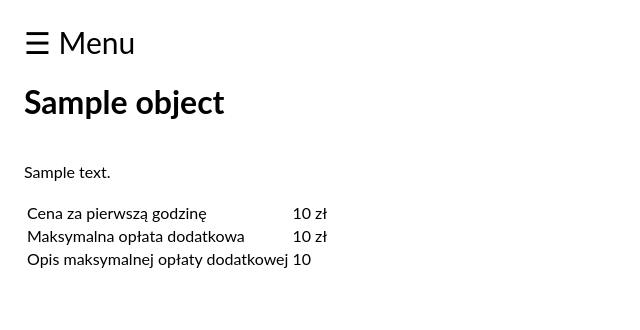
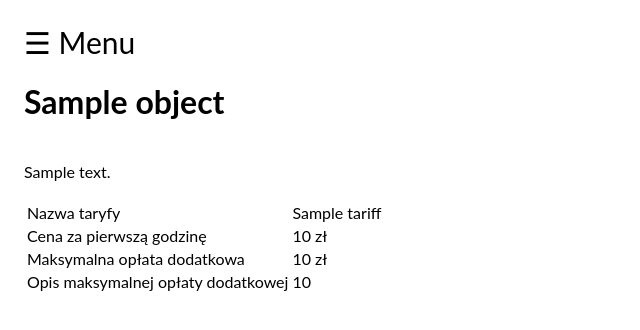
Before and after one commit to rjedel/check-car-park, a Django app: template car_park/templates/car_park/carpark_detail.html in a window 1280 px wide. Shown: the top 330 px of the page, without its empty margins (0-640 px from the left). Run offline with Django 3.2, Linux system fonts and the light colour scheme; the template is opened without the code that fills it: most values are stand-ins (such as "Sample title", 1, 10 or a date in 2020).

Commit message:
add new attributes

```diff
--- a/car_park/templates/car_park/carpark_detail.html
+++ b/car_park/templates/car_park/carpark_detail.html
@@ -20,25 +20,31 @@
     {% if object.free_of_charge %}
         <p>Parking bezpłatny</p>
     {% endif %}
-    {% if object.price_list %}
+    {% if object.tariff %}
         <br>
         <table>
-            {% if object.price_list.first_hour_fee %}
+            {% if object.tariff.tariffs_name %}
+                <tr>
+                    <td>Nazwa taryfy</td>
+                    <td>{{ object.tariff.tariffs_name }}</td>
+                </tr>
+            {% endif %}
+            {% if object.tariff.first_hour_fee %}
                 <tr>
                     <td>Cena za pierwszą godzinę</td>
-                    <td>{{ object.price_list.first_hour_fee }} zł</td>
+                    <td>{{ object.tariff.first_hour_fee }} zł</td>
                 </tr>
             {% endif %}
-            {% if object.price_list.maximum_additional_fee %}
+            {% if object.tariff.maximum_additional_fee %}
                 <tr>
                     <td>Maksymalna opłata dodatkowa</td>
-                    <td>{{ object.price_list.maximum_additional_fee }} zł</td>
+                    <td>{{ object.tariff.maximum_additional_fee }} zł</td>
                 </tr>
             {% endif %}
-            {% if object.price_list.additional_fee_description %}
+            {% if object.tariff.additional_fee_description %}
                 <tr>
                     <td>Opis maksymalnej opłaty dodatkowej</td>
-                    <td>{{ object.price_list.additional_fee_description }}</td>
+                    <td>{{ object.tariff.additional_fee_description }}</td>
                 </tr>
             {% endif %}
         </table>
@@ -69,7 +75,8 @@
 
               // zoom to point & add it to map
               map.setView([lat, lon], 17);
-              L.marker([lat, lon]).addTo(map)
+              L.marker([lat, lon])
+                  .addTo(map)
                   .bindPopup('{{ object.name }}<br><br> adres:<br>' + road + ' ' + houseNumber + '<br>'
                       + postcode + ' ' + (city || town || village))
                   .openPopup();
```
